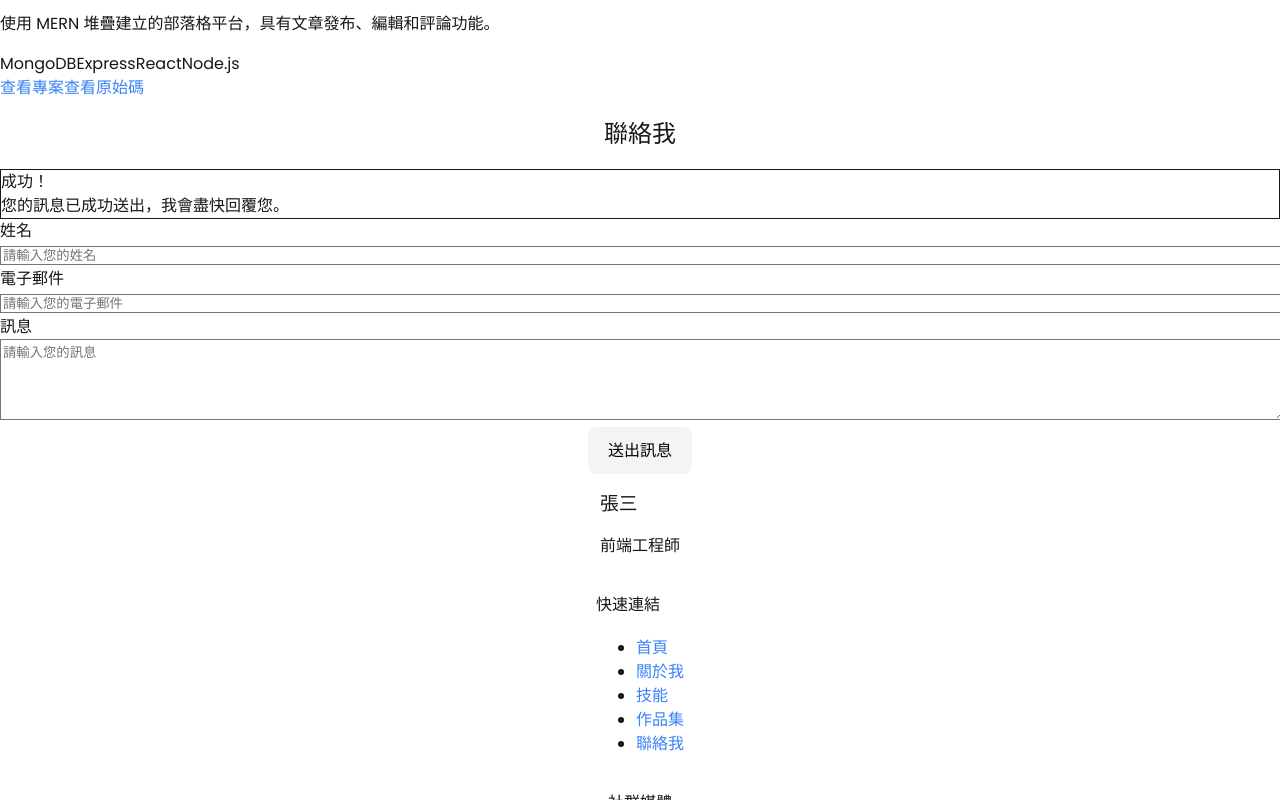
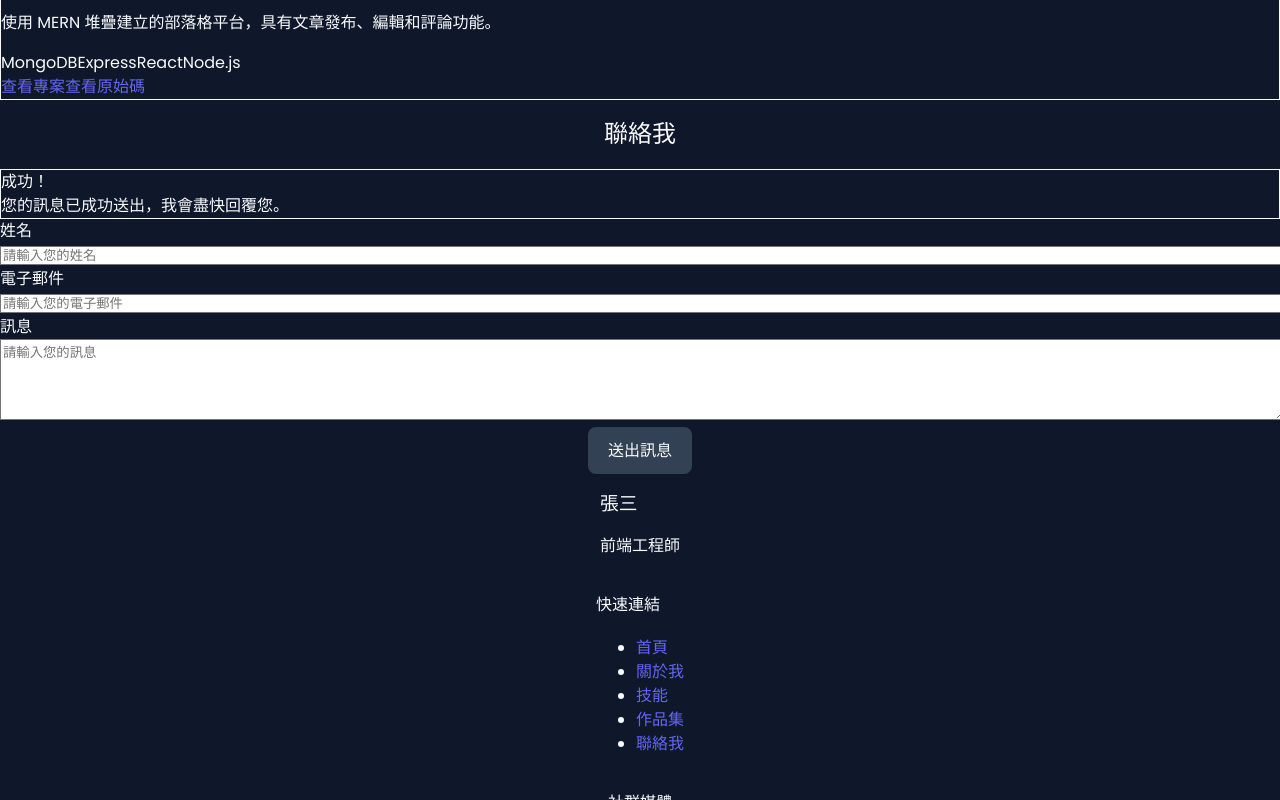
Before and after one commit to KNChiu/personal_web, a React (Vite) app: page / in a window 1280 px wide. Both pictures are taken after typing "Sample", "name@example.com", "Sample" into the empty fields and a click on the button "送出訊息". Shown: the part 7636-8436 px from the top of the page. Built offline with nearby package versions, Linux system fonts and the light colour scheme.

Commit message:
feat: 更新樣式以改善可讀性，調整背景顏色與文字顏色，優化技能條與關於我的元件設計

```diff
--- a/src/App.tsx
+++ b/src/App.tsx
@@ -11,7 +11,7 @@ import Footer from './components/Footer';
 
 const App: React.FC = () => {
   return (
-    <div className="app min-h-screen bg-white">
+    <div className="app min-h-screen bg-background">
       {/* 添加明確的樣式和佈局 */}
       <div className="flex flex-col w-full">
         <Hero />
--- a/src/components/Contact.tsx
+++ b/src/components/Contact.tsx
@@ -80,20 +80,20 @@ const Contact: React.FC = () => {
   };
 
   return (
-    <section id="contact" className="py-20 bg-white">
+    <section id="contact" className="py-20 bg-card">
       <div className="container mx-auto px-4 max-w-6xl">
-        <h2 className="text-3xl md:text-4xl font-bold text-center mb-12">聯絡我</h2>
+        <h2 className="text-3xl md:text-4xl font-bold text-center mb-12 text-foreground">聯絡我</h2>
 
         <div className="max-w-3xl mx-auto">
           {submitStatus === 'success' && (
-            <div className="bg-green-100 border border-green-400 text-green-700 px-4 py-3 rounded relative mb-6" role="alert">
+            <div className="bg-success/20 border border-success text-success px-4 py-3 rounded relative mb-6" role="alert">
               <strong className="font-bold">成功！</strong>
               <span className="block sm:inline"> 您的訊息已成功送出，我會盡快回覆您。</span>
             </div>
           )}
 
           {submitStatus === 'error' && (
-            <div className="bg-red-100 border border-red-400 text-red-700 px-4 py-3 rounded relative mb-6" role="alert">
+            <div className="bg-error/20 border border-error text-error px-4 py-3 rounded relative mb-6" role="alert">
               <strong className="font-bold">錯誤！</strong>
               <span className="block sm:inline"> 送出訊息時發生問題，請稍後再試。</span>
             </div>
@@ -101,7 +101,7 @@ const Contact: React.FC = () => {
 
           <form onSubmit={handleSubmit} className="space-y-6">
             <div>
-              <label htmlFor="name" className="block text-sm font-medium text-gray-700 mb-1">
+              <label htmlFor="name" className="block text-sm font-medium text-foreground mb-1">
                 姓名
               </label>
               <input
@@ -110,16 +110,16 @@ const Contact: React.FC = () => {
                 name="name"
                 value={formData.name}
                 onChange={handleChange}
-                className={`w-full px-4 py-2 border rounded-md focus:outline-none focus:ring-2 ${
-                  errors.name ? 'border-red-500 focus:ring-red-200' : 'border-gray-300 focus:ring-blue-200'
+                className={`w-full px-4 py-2 border rounded-md focus:outline-none focus:ring-2 bg-muted text-foreground ${
+                  errors.name ? 'border-error focus:ring-error/20' : 'border-neutral-600 focus:ring-primary/20'
                 }`}
                 placeholder="請輸入您的姓名"
               />
-              {errors.name && <p className="mt-1 text-sm text-red-600">{errors.name}</p>}
+              {errors.name && <p className="mt-1 text-sm text-error">{errors.name}</p>}
             </div>
 
             <div>
-              <label htmlFor="email" className="block text-sm font-medium text-gray-700 mb-1">
+              <label htmlFor="email" className="block text-sm font-medium text-foreground mb-1">
                 電子郵件
               </label>
               <input
@@ -128,16 +128,16 @@ const Contact: React.FC = () => {
                 name="email"
                 value={formData.email}
                 onChange={handleChange}
-                className={`w-full px-4 py-2 border rounded-md focus:outline-none focus:ring-2 ${
-                  errors.email ? 'border-red-500 focus:ring-red-200' : 'border-gray-300 focus:ring-blue-200'
+                className={`w-full px-4 py-2 border rounded-md focus:outline-none focus:ring-2 bg-muted text-foreground ${
+                  errors.email ? 'border-error focus:ring-error/20' : 'border-neutral-600 focus:ring-primary/20'
                 }`}
                 placeholder="請輸入您的電子郵件"
               />
-              {errors.email && <p className="mt-1 text-sm text-red-600">{errors.email}</p>}
+              {errors.email && <p className="mt-1 text-sm text-error">{errors.email}</p>}
             </div>
 
             <div>
-              <label htmlFor="message" className="block text-sm font-medium text-gray-700 mb-1">
+              <label htmlFor="message" className="block text-sm font-medium text-foreground mb-1">
                 訊息
               </label>
               <textarea
@@ -146,19 +146,19 @@ const Contact: React.FC = () => {
                 value={formData.message}
                 onChange={handleChange}
                 rows={5}
-                className={`w-full px-4 py-2 border rounded-md focus:outline-none focus:ring-2 ${
-                  errors.message ? 'border-red-500 focus:ring-red-200' : 'border-gray-300 focus:ring-blue-200'
+                className={`w-full px-4 py-2 border rounded-md focus:outline-none focus:ring-2 bg-muted text-foreground ${
+                  errors.message ? 'border-error focus:ring-error/20' : 'border-neutral-600 focus:ring-primary/20'
                 }`}
                 placeholder="請輸入您的訊息"
               ></textarea>
-              {errors.message && <p className="mt-1 text-sm text-red-600">{errors.message}</p>}
+              {errors.message && <p className="mt-1 text-sm text-error">{errors.message}</p>}
             </div>
 
             <div className="text-center">
               <button
                 type="submit"
                 disabled={isSubmitting}
-                className={`px-6 py-3 bg-blue-600 text-white rounded-md hover:bg-blue-700 focus:outline-none focus:ring-2 focus:ring-blue-300 transition ${
+                className={`px-6 py-3 bg-primary text-foreground rounded-md hover:bg-primary-600 focus:outline-none focus:ring-2 focus:ring-primary/30 transition ${
                   isSubmitting ? 'opacity-75 cursor-not-allowed' : ''
                 }`}
               >
--- a/src/components/Footer.tsx
+++ b/src/components/Footer.tsx
@@ -4,31 +4,31 @@ const Footer: React.FC = () => {
   const currentYear = new Date().getFullYear();
 
   return (
-    <footer className="bg-gray-900 text-white py-10">
+    <footer className="bg-background text-foreground py-10">
       <div className="container mx-auto px-4 max-w-6xl">
         <div className="flex flex-col md:flex-row justify-between items-center">
           <div className="mb-6 md:mb-0">
             <h3 className="text-xl font-semibold mb-2">張三</h3>
-            <p className="text-gray-400">前端工程師</p>
+            <p className="text-neutral-400">前端工程師</p>
           </div>
 
           <div className="mb-6 md:mb-0">
             <h4 className="text-lg font-medium mb-3">快速連結</h4>
             <ul className="space-y-2">
               <li>
-                <a href="#hero" className="text-gray-400 hover:text-white transition">首頁</a>
+                <a href="#hero" className="text-neutral-400 hover:text-accent transition">首頁</a>
               </li>
               <li>
-                <a href="#about" className="text-gray-400 hover:text-white transition">關於我</a>
+                <a href="#about" className="text-neutral-400 hover:text-accent transition">關於我</a>
               </li>
               <li>
-                <a href="#skills" className="text-gray-400 hover:text-white transition">技能</a>
+                <a href="#skills" className="text-neutral-400 hover:text-accent transition">技能</a>
               </li>
               <li>
-                <a href="#projects" className="text-gray-400 hover:text-white transition">作品集</a>
+                <a href="#projects" className="text-neutral-400 hover:text-accent transition">作品集</a>
               </li>
               <li>
-                <a href="#contact" className="text-gray-400 hover:text-white transition">聯絡我</a>
+                <a href="#contact" className="text-neutral-400 hover:text-accent transition">聯絡我</a>
               </li>
             </ul>
           </div>
@@ -36,17 +36,17 @@ const Footer: React.FC = () => {
           <div>
             <h4 className="text-lg font-medium mb-3">社群媒體</h4>
             <div className="flex space-x-4">
-              <a href="https://github.com/username" target="_blank" rel="noopener noreferrer" className="text-gray-400 hover:text-white transition">
+              <a href="https://github.com/username" target="_blank" rel="noopener noreferrer" className="text-neutral-400 hover:text-accent transition">
                 <svg className="w-6 h-6" fill="currentColor" viewBox="0 0 24 24" aria-hidden="true">
                   <path fillRule="evenodd" d="M12 2C6.477 2 2 6.484 2 12.017c0 4.425 2.865 8.18 6.839 9.504.5.092.682-.217.682-.483 0-.237-.008-.868-.013-1.703-2.782.605-3.369-1.343-3.369-1.343-.454-1.158-1.11-1.466-1.11-1.466-.908-.62.069-.608.069-.608 1.003.07 1.531 1.032 1.531 1.032.892 1.53 2.341 1.088 2.91.832.092-.647.35-1.088.636-1.338-2.22-.253-4.555-1.113-4.555-4.951 0-1.093.39-1.988 1.029-2.688-.103-.253-.446-1.272.098-2.65 0 0 .84-.27 2.75 1.026A9.564 9.564 0 0112 6.844c.85.004 1.705.115 2.504.337 1.909-1.296 2.747-1.027 2.747-1.027.546 1.379.202 2.398.1 2.651.64.7 1.028 1.595 1.028 2.688 0 3.848-2.339 4.695-4.566 4.943.359.309.678.92.678 1.855 0 1.338-.012 2.419-.012 2.747 0 .268.18.58.688.482A10.019 10.019 0 0022 12.017C22 6.484 17.522 2 12 2z" clipRule="evenodd"></path>
                 </svg>
               </a>
-              <a href="https://linkedin.com/in/username" target="_blank" rel="noopener noreferrer" className="text-gray-400 hover:text-white transition">
+              <a href="https://linkedin.com/in/username" target="_blank" rel="noopener noreferrer" className="text-neutral-400 hover:text-accent transition">
                 <svg className="w-6 h-6" fill="currentColor" viewBox="0 0 24 24" aria-hidden="true">
                   <path d="M20.447 20.452h-3.554v-5.569c0-1.328-.027-3.037-1.852-3.037-1.853 0-2.136 1.445-2.136 2.939v5.667H9.351V9h3.414v1.561h.046c.477-.9 1.637-1.85 3.37-1.85 3.601 0 4.267 2.37 4.267 5.455v6.286zM5.337 7.433c-1.144 0-2.063-.926-2.063-2.065 0-1.138.92-2.063 2.063-2.063 1.14 0 2.064.925 2.064 2.063 0 1.139-.925 2.065-2.064 2.065zm1.782 13.019H3.555V9h3.564v11.452zM22.225 0H1.771C.792 0 0 .774 0 1.729v20.542C0 23.227.792 24 1.771 24h20.451C23.2 24 24 23.227 24 22.271V1.729C24 .774 23.2 0 22.222 0h.003z"></path>
                 </svg>
               </a>
-              <a href="mailto:example@email.com" className="text-gray-400 hover:text-white transition">
+              <a href="mailto:example@email.com" className="text-neutral-400 hover:text-accent transition">
                 <svg className="w-6 h-6" fill="none" stroke="currentColor" viewBox="0 0 24 24" xmlns="http://www.w3.org/2000/svg">
                   <path strokeLinecap="round" strokeLinejoin="round" strokeWidth={2} d="M3 8l7.89 5.26a2 2 0 002.22 0L21 8M5 19h14a2 2 0 002-2V7a2 2 0 00-2-2H5a2 2 0 00-2 2v10a2 2 0 002 2z" />
                 </svg>
@@ -55,7 +55,7 @@ const Footer: React.FC = () => {
           </div>
         </div>
 
-        <div className="mt-10 pt-6 border-t border-gray-800 text-center text-gray-400">
+        <div className="mt-10 pt-6 border-t border-neutral-700 text-center text-neutral-400">
           <p>&copy; {currentYear} 張三的個人網站。保留所有權利。</p>
         </div>
       </div>
--- a/src/components/Projects.tsx
+++ b/src/components/Projects.tsx
@@ -12,21 +12,21 @@ interface Project {
 
 const ProjectCard: React.FC<{ project: Project }> = ({ project }) => {
   return (
-    <div className="bg-white rounded-lg shadow-md overflow-hidden">
-      <div className="h-48 bg-gray-300 relative">
+    <div className="bg-card rounded-lg shadow-md overflow-hidden border border-muted">
+      <div className="h-48 bg-muted relative">
         {/* 這裡可放置專案圖片 */}
-        <div className="h-full w-full flex items-center justify-center text-gray-400">
+        <div className="h-full w-full flex items-center justify-center text-neutral-400">
           <svg xmlns="http://www.w3.org/2000/svg" className="h-16 w-16" fill="none" viewBox="0 0 24 24" stroke="currentColor">
             <path strokeLinecap="round" strokeLinejoin="round" strokeWidth={2} d="M4 16l4.586-4.586a2 2 0 012.828 0L16 16m-2-2l1.586-1.586a2 2 0 012.828 0L20 14m-6-6h.01M6 20h12a2 2 0 002-2V6a2 2 0 00-2-2H6a2 2 0 00-2 2v12a2 2 0 002 2z" />
           </svg>
         </div>
       </div>
       <div className="p-6">
-        <h3 className="text-xl font-semibold mb-2">{project.title}</h3>
-        <p className="text-gray-600 mb-4">{project.description}</p>
+        <h3 className="text-xl font-semibold mb-2 text-foreground">{project.title}</h3>
+        <p className="text-neutral-400 mb-4">{project.description}</p>
         <div className="flex flex-wrap gap-2 mb-4">
           {project.tags.map((tag, index) => (
-            <span key={index} className="bg-blue-100 text-blue-800 text-xs px-2 py-1 rounded">
+            <span key={index} className="bg-primary-700 text-foreground text-xs px-2 py-1 rounded">
               {tag}
             </span>
           ))}
@@ -37,7 +37,7 @@ const ProjectCard: React.FC<{ project: Project }> = ({ project }) => {
               href={project.liveUrl}
               target="_blank"
               rel="noopener noreferrer"
-              className="text-sm px-4 py-2 bg-blue-600 text-white rounded hover:bg-blue-700 transition"
+              className="text-sm px-4 py-2 bg-primary text-foreground rounded hover:bg-primary-600 transition"
             >
               查看專案
             </a>
@@ -47,7 +47,7 @@ const ProjectCard: React.FC<{ project: Project }> = ({ project }) => {
               href={project.githubUrl}
               target="_blank"
               rel="noopener noreferrer"
-              className="text-sm px-4 py-2 bg-gray-200 text-gray-800 rounded hover:bg-gray-300 transition"
+              className="text-sm px-4 py-2 bg-muted text-foreground rounded hover:bg-neutral-600 transition"
             >
               查看原始碼
             </a>
@@ -106,13 +106,13 @@ const Projects: React.FC = () => {
     : projects.filter(project => project.tags.includes(filter));
 
   return (
-    <section id="projects" className="py-20 bg-gray-100">
+    <section id="projects" className="py-20 bg-neutral-800">
       <div className="container mx-auto px-4 max-w-6xl">
-        <h2 className="text-3xl md:text-4xl font-bold text-center mb-8">作品集</h2>
+        <h2 className="text-3xl md:text-4xl font-bold text-center mb-8 text-foreground">作品集</h2>
 
         <div className="flex justify-center flex-wrap gap-2 mb-10">
           <button
-            className={`px-4 py-2 text-sm rounded-full transition ${filter === "all" ? "bg-blue-600 text-white" : "bg-gray-200 text-gray-700 hover:bg-gray-300"}`}
+            className={`px-4 py-2 text-sm rounded-full transition ${filter === "all" ? "bg-primary text-foreground" : "bg-muted text-foreground hover:bg-neutral-600"}`}
             onClick={() => setFilter("all")}
           >
             全部
@@ -120,7 +120,7 @@ const Projects: React.FC = () => {
           {allTags.map((tag, index) => (
             <button
               key={index}
-              className={`px-4 py-2 text-sm rounded-full transition ${filter === tag ? "bg-blue-600 text-white" : "bg-gray-200 text-gray-700 hover:bg-gray-300"}`}
+              className={`px-4 py-2 text-sm rounded-full transition ${filter === tag ? "bg-primary text-foreground" : "bg-muted text-foreground hover:bg-neutral-600"}`}
               onClick={() => setFilter(tag)}
             >
               {tag}
--- a/src/index.css
+++ b/src/index.css
@@ -5,8 +5,8 @@
 /* Global styles */
 body {
   font-family: 'Poppins', -apple-system, BlinkMacSystemFont, 'Segoe UI', Roboto, 'Helvetica Neue', Arial, sans-serif;
-  color: rgb(23, 23, 23); /* Direct color instead of @apply text-foreground */
-  background-color: rgb(255, 255, 255); /* Direct color instead of @apply bg-background */
+  color: rgb(248, 250, 252); /* Direct color instead of @apply text-foreground */
+  background-color: rgb(15, 23, 42); /* Direct color instead of @apply bg-background */
   margin: 0;
   padding: 0;
   min-width: 320px;
@@ -25,11 +25,11 @@ body {
 
 a {
   font-weight: 500; /* Direct style instead of @apply font-medium */
-  color: rgb(59, 130, 246); /* Direct color instead of @apply text-primary */
+  color: rgb(99, 102, 241); /* Direct color instead of @apply text-primary */
   text-decoration: none;
 }
 a:hover {
-  color: rgb(255, 255, 255); /* Direct color instead of @apply text-primary-foreground */
+  color: rgb(6, 182, 212); /* Direct color instead of @apply text-accent */
 }
 
 h1, h2, h3, h4, h5, h6 {
@@ -44,27 +44,29 @@ button {
   font-size: 1em;
   font-weight: 500;
   font-family: inherit;
-  background-color: rgb(244, 244, 245); /* Direct color instead of @apply bg-muted */
+  background-color: rgb(51, 65, 85); /* Direct color instead of @apply bg-muted */
+  color: rgb(248, 250, 252); /* Direct color instead of @apply text-foreground */
   cursor: pointer;
-  transition: border-color 0.25s;
+  transition: all 0.25s;
 }
 button:hover {
-  border-color: rgb(59, 130, 246); /* Direct color instead of @apply border-primary */
+  border-color: rgb(99, 102, 241); /* Direct color instead of @apply border-primary */
+  background-color: rgb(30, 41, 59); /* Direct color instead of @apply bg-card */
 }
 button:focus,
 button:focus-visible {
   outline: 4px auto -webkit-focus-ring-color;
 }
 
-@media (prefers-color-scheme: light) {
+@media (prefers-color-scheme: dark) {
   :root {
-    color: #213547;
-    background-color: rgb(255, 255, 255); /* Direct color instead of @apply bg-background */
+    color: rgb(248, 250, 252);
+    background-color: rgb(15, 23, 42); /* Direct color instead of @apply bg-background */
   }
   a:hover {
-    color: rgb(255, 255, 255); /* Direct color instead of @apply text-primary-foreground */
+    color: rgb(6, 182, 212); /* Direct color instead of @apply text-accent */
   }
   button {
-    background-color: rgb(244, 244, 245); /* Direct color instead of @apply bg-muted */
+    background-color: rgb(51, 65, 85); /* Direct color instead of @apply bg-muted */
   }
 }
--- a/tailwind.config.js
+++ b/tailwind.config.js
@@ -8,13 +8,73 @@ module.exports = {
   theme: {
     extend: {
       colors: {
-        foreground: 'rgb(23, 23, 23)',
-        background: 'rgb(255, 255, 255)',
+        // 主要文字和背景色
+        foreground: 'rgb(248, 250, 252)', // 淺色文字
+        background: 'rgb(15, 23, 42)', // 深藍色背景
+
+        // 主要強調色 - 紫藍色系
         primary: {
-          DEFAULT: 'rgb(59, 130, 246)',
-          foreground: 'rgb(255, 255, 255)',
+          50: 'rgb(238, 242, 255)',
+          100: 'rgb(224, 231, 255)',
+          200: 'rgb(199, 210, 254)',
+          300: 'rgb(165, 180, 252)',
+          400: 'rgb(129, 140, 248)',
+          500: 'rgb(99, 102, 241)', // 主要強調色
+          600: 'rgb(79, 70, 229)',
+          700: 'rgb(67, 56, 202)',
+          800: 'rgb(55, 48, 163)',
+          900: 'rgb(49, 46, 129)',
+          DEFAULT: 'rgb(99, 102, 241)', // 主要強調色
+          foreground: 'rgb(248, 250, 252)', // 強調色上的文字
         },
-        muted: 'rgb(244, 244, 245)',
+
+        // 輔助色 - 青綠色系
+        accent: {
+          50: 'rgb(236, 254, 255)',
+          100: 'rgb(207, 250, 254)',
+          200: 'rgb(165, 243, 252)',
+          300: 'rgb(103, 232, 249)',
+          400: 'rgb(34, 211, 238)',
+          500: 'rgb(6, 182, 212)', // 主要輔助色
+          600: 'rgb(8, 145, 178)',
+          700: 'rgb(14, 116, 144)',
+          800: 'rgb(21, 94, 117)',
+          900: 'rgb(22, 78, 99)',
+          DEFAULT: 'rgb(6, 182, 212)', // 主要輔助色
+          foreground: 'rgb(15, 23, 42)', // 輔助色上的文字
+        },
+
+        // 成功、警告、錯誤色
+        success: {
+          DEFAULT: 'rgb(16, 185, 129)', // 綠色
+          foreground: 'rgb(248, 250, 252)',
+        },
+        warning: {
+          DEFAULT: 'rgb(245, 158, 11)', // 橙色
+          foreground: 'rgb(15, 23, 42)',
+        },
+        error: {
+          DEFAULT: 'rgb(239, 68, 68)', // 紅色
+          foreground: 'rgb(248, 250, 252)',
+        },
+
+        // 中性色調
+        neutral: {
+          50: 'rgb(248, 250, 252)',
+          100: 'rgb(241, 245, 249)',
+          200: 'rgb(226, 232, 240)',
+          300: 'rgb(203, 213, 225)',
+          400: 'rgb(148, 163, 184)',
+          500: 'rgb(100, 116, 139)',
+          600: 'rgb(71, 85, 105)',
+          700: 'rgb(51, 65, 85)',
+          800: 'rgb(30, 41, 59)',
+          900: 'rgb(15, 23, 42)',
+        },
+
+        // 卡片和元素背景
+        card: 'rgb(30, 41, 59)', // 深藍灰色
+        muted: 'rgb(51, 65, 85)', // 中等深度的藍灰色
       },
       fontFamily: {
         sans: ['Poppins', '-apple-system', 'BlinkMacSystemFont', 'Segoe UI', 'Roboto', 'Helvetica Neue', 'Arial', 'sans-serif'],
@@ -25,6 +85,7 @@ module.exports = {
   plugins: [
     function({ addUtilities, theme }) {
       const newUtilities = {
+        // 文字顏色工具類
         '.text-foreground': {
           color: theme('colors.foreground')
         },
@@ -37,9 +98,26 @@ module.exports = {
         '.text-primary-foreground': {
           color: theme('colors.primary.foreground')
         },
+        '.text-accent': {
+          color: theme('colors.accent.DEFAULT')
+        },
+        '.text-accent-foreground': {
+          color: theme('colors.accent.foreground')
+        },
         '.text-muted': {
           color: theme('colors.muted')
         },
+        '.text-success': {
+          color: theme('colors.success.DEFAULT')
+        },
+        '.text-warning': {
+          color: theme('colors.warning.DEFAULT')
+        },
+        '.text-error': {
+          color: theme('colors.error.DEFAULT')
+        },
+
+        // 背景顏色工具類
         '.bg-foreground': {
           backgroundColor: theme('colors.foreground')
         },
@@ -52,11 +130,37 @@ module.exports = {
         '.bg-primary-foreground': {
           backgroundColor: theme('colors.primary.foreground')
         },
+        '.bg-accent': {
+          backgroundColor: theme('colors.accent.DEFAULT')
+        },
+        '.bg-accent-foreground': {
+          backgroundColor: theme('colors.accent.foreground')
+        },
         '.bg-muted': {
           backgroundColor: theme('colors.muted')
         },
+        '.bg-card': {
+          backgroundColor: theme('colors.card')
+        },
+        '.bg-success': {
+          backgroundColor: theme('colors.success.DEFAULT')
+        },
+        '.bg-warning': {
+          backgroundColor: theme('colors.warning.DEFAULT')
+        },
+        '.bg-error': {
+          backgroundColor: theme('colors.error.DEFAULT')
+        },
+
+        // 邊框顏色工具類
         '.border-primary': {
           borderColor: theme('colors.primary.DEFAULT')
+        },
+        '.border-accent': {
+          borderColor: theme('colors.accent.DEFAULT')
+        },
+        '.border-muted': {
+          borderColor: theme('colors.muted')
         },
       }
       addUtilities(newUtilities)
```
Also changed, not shown: src/components/About.tsx (+8 -8 lines), src/components/Hero.tsx (+5 -5 lines), src/components/Skills.tsx (+6 -6 lines).
